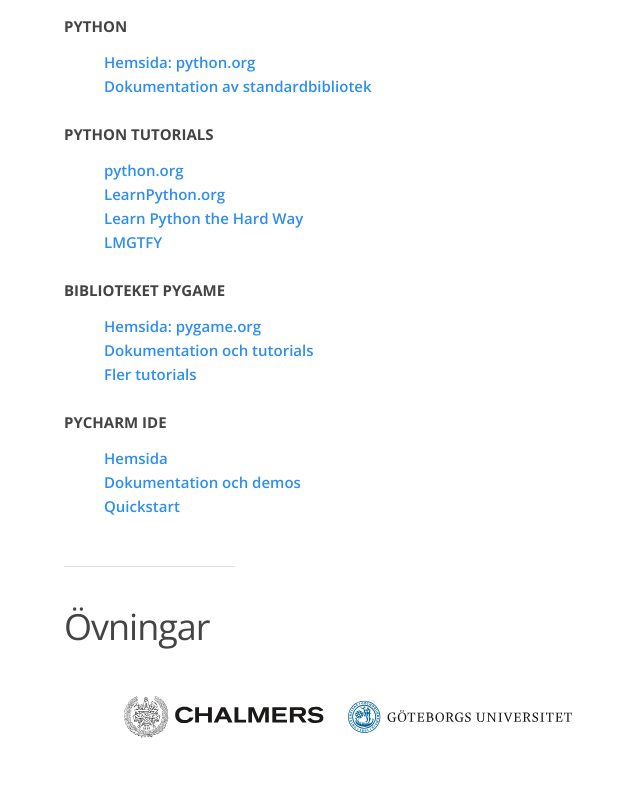
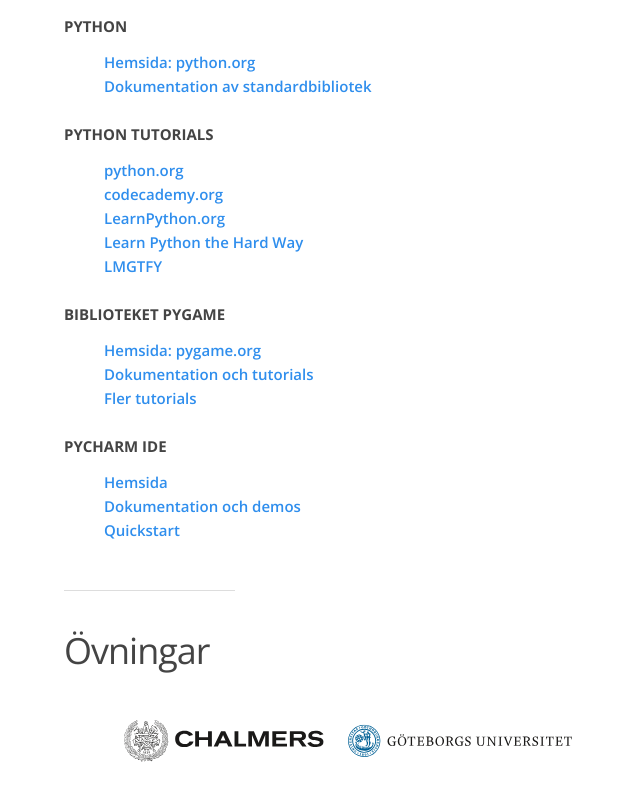
Before and after one commit to introprogramming/introprogramming.github.io, a website: page index.html in a window 1280 px wide. Shown: the part 1975-2775 px from the top of the page, without its empty margins (0-640 px from the left). Drawn offline with nearby package versions, Linux system fonts and the light colour scheme.

Commit message:
Codecademy added to Python tutorials

```diff
--- a/index.html
+++ b/index.html
@@ -163,6 +163,7 @@
 	    <dd><a href="https://docs.python.org/2/index.html">Dokumentation av standardbibliotek</a></dd>
 	    <dt>Python tutorials</dt>
 	    <dd><a href="https://docs.python.org/2/tutorial/index.html">python.org</a></dd>
+	    <dd><a href="http://www.codecademy.com/tracks/python">codecademy.org</a></dd>
 	    <dd><a href="http://www.learnpython.org/">LearnPython.org</a></dd>
 	    <dd><a href="http://learnpythonthehardway.org/book/">Learn Python the Hard Way</a></dd>
 	    <dd><a href="http://lmgtfy.com/?q=python+tutorial">LMGTFY</a></dd>
```
